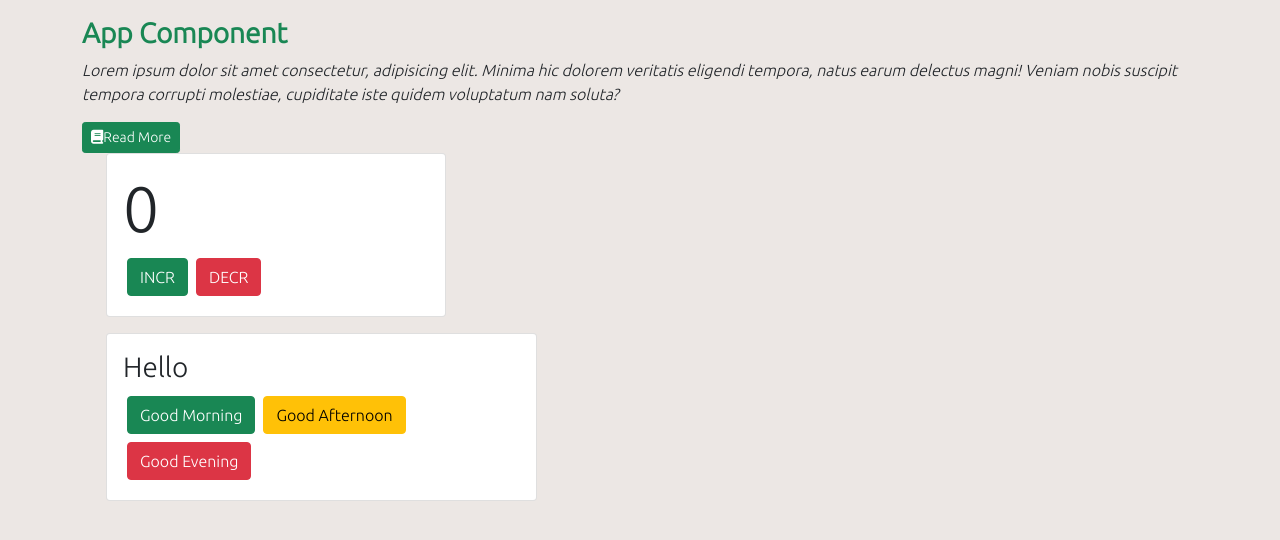
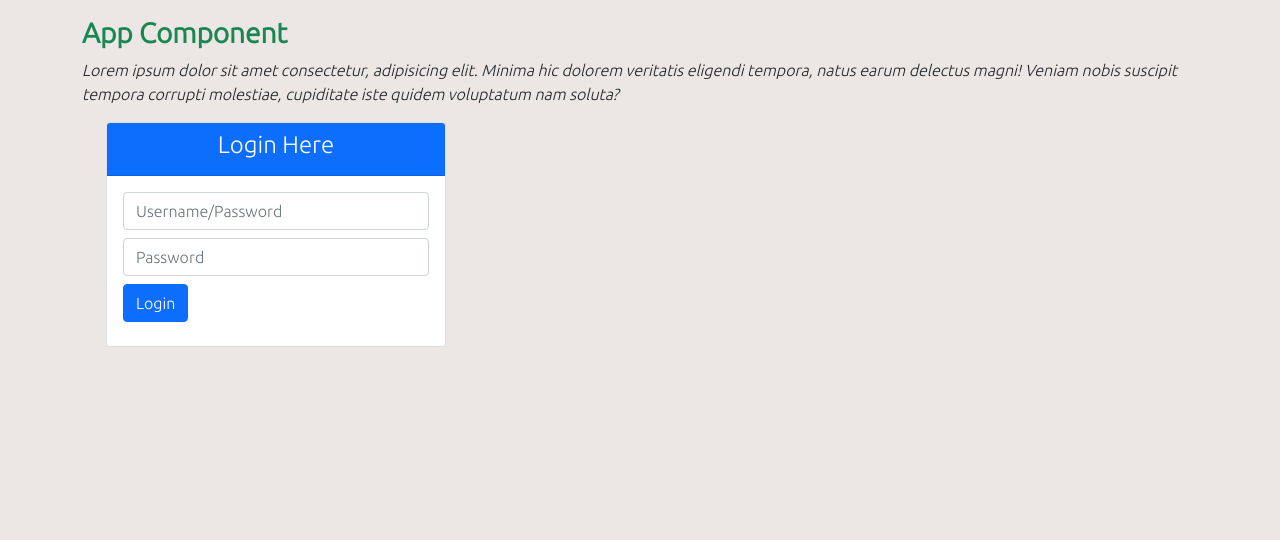
Before and after one commit to JoseIgnacioTapia/reactRouter-typescript, a React (Create React App) app: page / in a window 1280 px wide. Shown: the top 540 px of the page. Built offline with nearby package versions, Linux system fonts and the light colour scheme.

Commit message:
Form Handling in React JS

```diff
--- a/src/App.tsx
+++ b/src/App.tsx
@@ -4,6 +4,7 @@ import Counter from './components/Counter';
 import Customer from './components/Customer';
 import Employee from './components/Employee';
 import Greetings from './components/Greetings';
+import LoginForm from './components/LoginForm';
 
 function App() {
   return (
@@ -19,10 +20,10 @@ function App() {
                 magni! Veniam nobis suscipit tempora corrupti molestiae,
                 cupiditate iste quidem voluptatum nam soluta?
               </p>
-              <button className="btn btn-success btn-sm">
+              {/* <button className="btn btn-success btn-sm">
                 <i className="fa fa-book" />
                 Read More
-              </button>
+              </button> */}
             </div>
           </div>
 
@@ -38,7 +39,7 @@ function App() {
             </div>
           </div> */}
 
-          <div className="row">
+          {/* <div className="row">
             <div className="col">
               <Counter />
             </div>
@@ -48,6 +49,11 @@ function App() {
             <div className="col">
               <Greetings />
             </div>
+          </div> */}
+          <div className="row">
+            <div className="col">
+              <LoginForm />
+            </div>
           </div>
         </div>
       </div>
--- /dev/null
+++ b/src/components/LoginForm.tsx
@@ -0,0 +1,81 @@
+import React, { useState } from 'react';
+import { IUser } from '../models/IUsers';
+
+interface IState {
+  user: IUser;
+}
+interface IProps {}
+
+const LoginForm: React.FC<IProps> = () => {
+  const [state, setState] = useState<IState>({
+    user: {
+      username: '',
+      password: '',
+    },
+  });
+
+  const updateInput = (e: React.ChangeEvent<HTMLInputElement>): void => {
+    setState({
+      user: {
+        ...state.user,
+        [e.target.name]: e.target.value,
+      },
+    });
+  };
+
+  const login = (e: React.FormEvent<HTMLFormElement>): void => {
+    e.preventDefault();
+    console.log(state.user);
+  };
+
+  return (
+    <>
+      <div className="container">
+        <div className="row">
+          <div className="col-md-4">
+            <div className="card">
+              <div className="card-header text-center bg-primary text-white">
+                <p className="h4">Login Here</p>
+              </div>
+              <div className="card-body">
+                <form onSubmit={login}>
+                  <div className="mb-2">
+                    <input
+                      required={true}
+                      type="text"
+                      className="form-control"
+                      placeholder="Username/Password"
+                      name="username"
+                      value={state.user.username}
+                      onChange={updateInput}
+                    />
+                  </div>
+                  <div className="mb-2">
+                    <input
+                      required={true}
+                      type="password"
+                      className="form-control"
+                      placeholder="Password"
+                      name="password"
+                      value={state.user.password}
+                      onChange={updateInput}
+                    />
+                  </div>
+                  <div className="mb-2">
+                    <input
+                      type="submit"
+                      className="btn btn-primary"
+                      value="Login"
+                    />
+                  </div>
+                </form>
+              </div>
+            </div>
+          </div>
+        </div>
+      </div>
+    </>
+  );
+};
+
+export default LoginForm;
--- /dev/null
+++ b/src/models/IUsers.tsx
@@ -0,0 +1,4 @@
+export interface IUser {
+  username: string;
+  password: string;
+}
```
